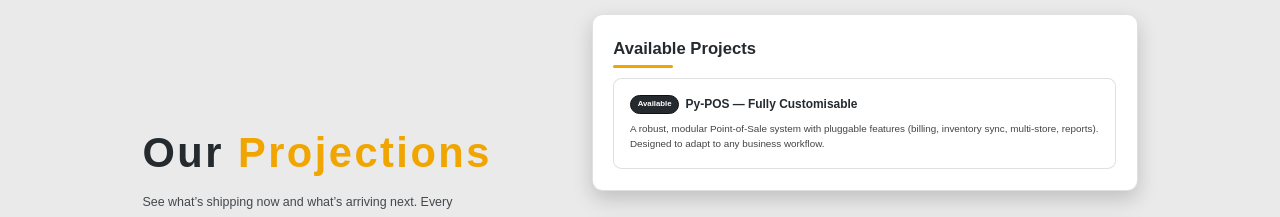
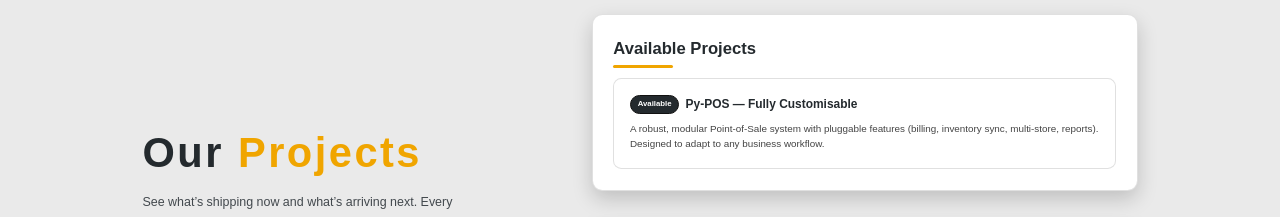
Before and after one commit to Book-Nest/Pysparkslabsllp, a React (Vite) app: page / in a window 1280 px wide. Shown: the part 1660-1877 px from the top of the page. Built offline with nearby package versions, Linux system fonts and the light colour scheme; a web font is replaced by a local one.

Commit message:
Update Project.jsx

```diff
--- a/src/components/Project.jsx
+++ b/src/components/Project.jsx
@@ -55,7 +55,7 @@ export default function Project() {
         {/* LEFT */}
         <div className={styles.left}>
           <h1 className={styles.title}>
-            Our <span>Projections</span>
+            Our <span>Projects</span>
           </h1>
           <p className={styles.description}>
             See what’s shipping now and what’s arriving next. Every product is
```
